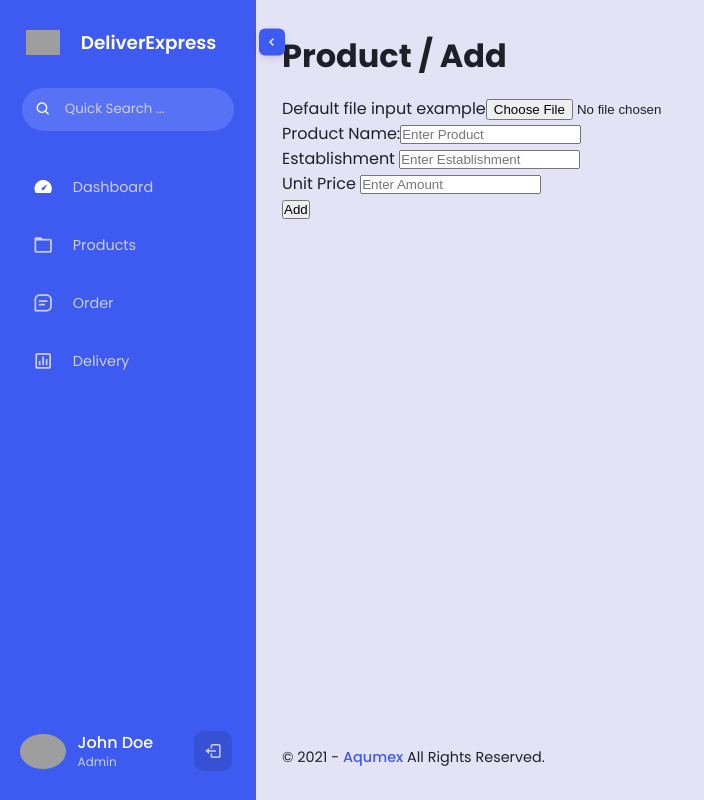
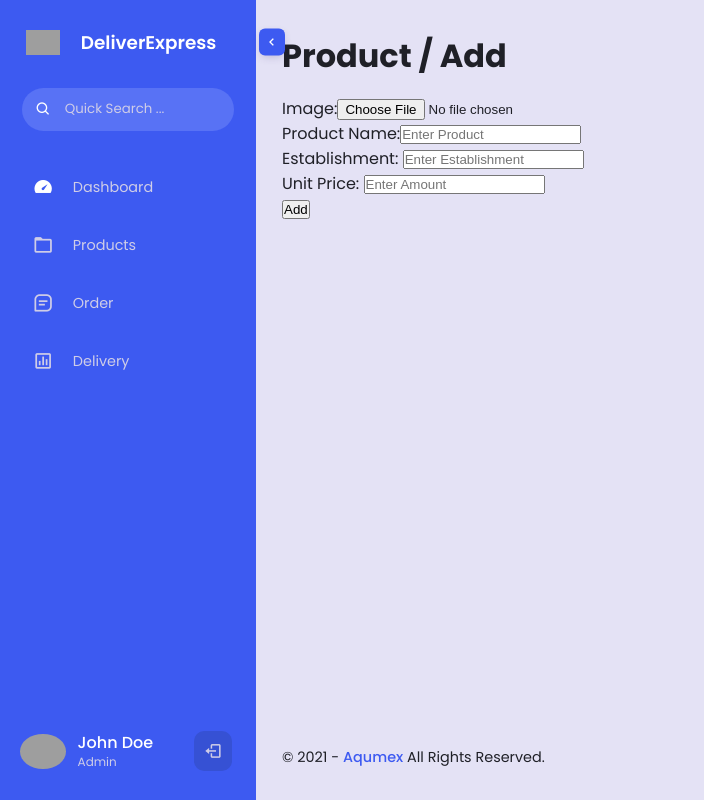
Before and after one commit to cloi-23/DeliveryApp, a Nuxt app in the folder frontend/: page /product/add in a window 1280 px wide. Shown: the top 800 px of the page, without its empty margins (0-704 px from the left). Built offline with nearby package versions, Linux system fonts and the light colour scheme; grey boxes are pictures that could not be loaded.

Commit message:
Add login layout

```diff
--- /dev/null
+++ b/frontend/layouts/login.vue
@@ -0,0 +1,15 @@
+<template>
+  <div>
+      <NuxtPage/>
+  </div>
+</template>
+
+<script>
+export default {
+
+}
+</script>
+
+<style>
+
+</style>
--- a/frontend/pages/index.vue
+++ b/frontend/pages/index.vue
@@ -13,10 +13,12 @@
     {{ response }}
   </div>
 </template>
-<script lang="ts" setup>
+<script setup>
 import { ref } from 'vue'
 import axios from 'axios'
+definePageMeta({layout:'login'})
 const router = useRouter()
+
 
 let username=ref('');
 let password=ref('');
--- a/frontend/pages/product/add.vue
+++ b/frontend/pages/product/add.vue
@@ -6,7 +6,7 @@
  <h1>Product / Add</h1>
  <form @submit.prevent="add">
  <div class="mb-3">
-  <label for="formFile" class="form-label">Default file input example</label>
+  <label for="formFile" class="form-label">Image:</label>
   <input class="form-control" type="file" id="formFile" name="file"  ref="fileData" @change="imgUpload" required>
 </div>
 <div class="mb-3">
@@ -14,11 +14,11 @@
   <input type="text" class="form-control" v-model="name" placeholder="Enter Product" required>
 </div>
 <div class="mb-3">
- <label for="exampleFormControlInput1" class="form-label">Establishment </label>
+ <label for="exampleFormControlInput1" class="form-label">Establishment: </label>
   <input type="text" class="form-control"   v-model="establishment" placeholder="Enter Establishment" required>
 </div>
 <div class="mb-3">
- <label for="exampleFormControlInput1" class="form-label">Unit Price </label>
+ <label for="exampleFormControlInput1" class="form-label">Unit Price: </label>
   <input type="number" class="form-control"   v-model="price" placeholder="Enter Amount" required>
 </div>
   <div class="col-12">
```
